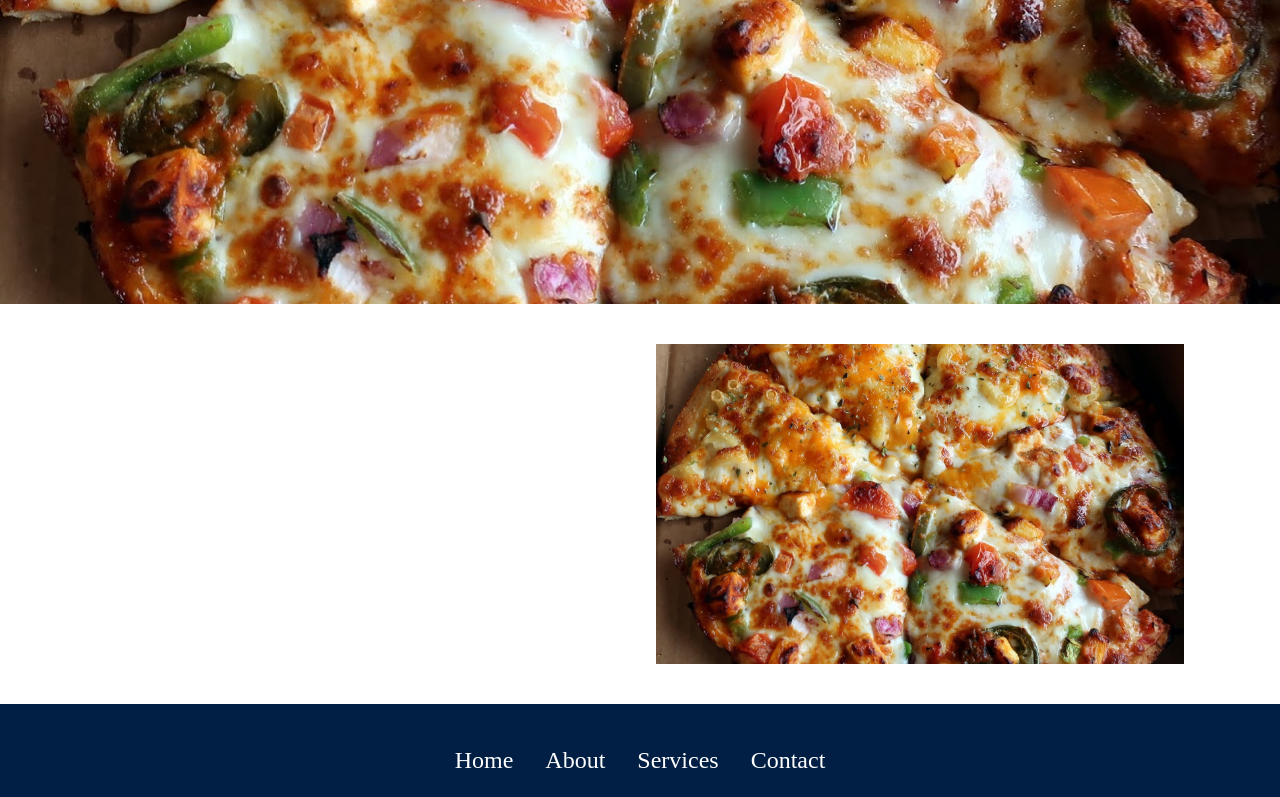
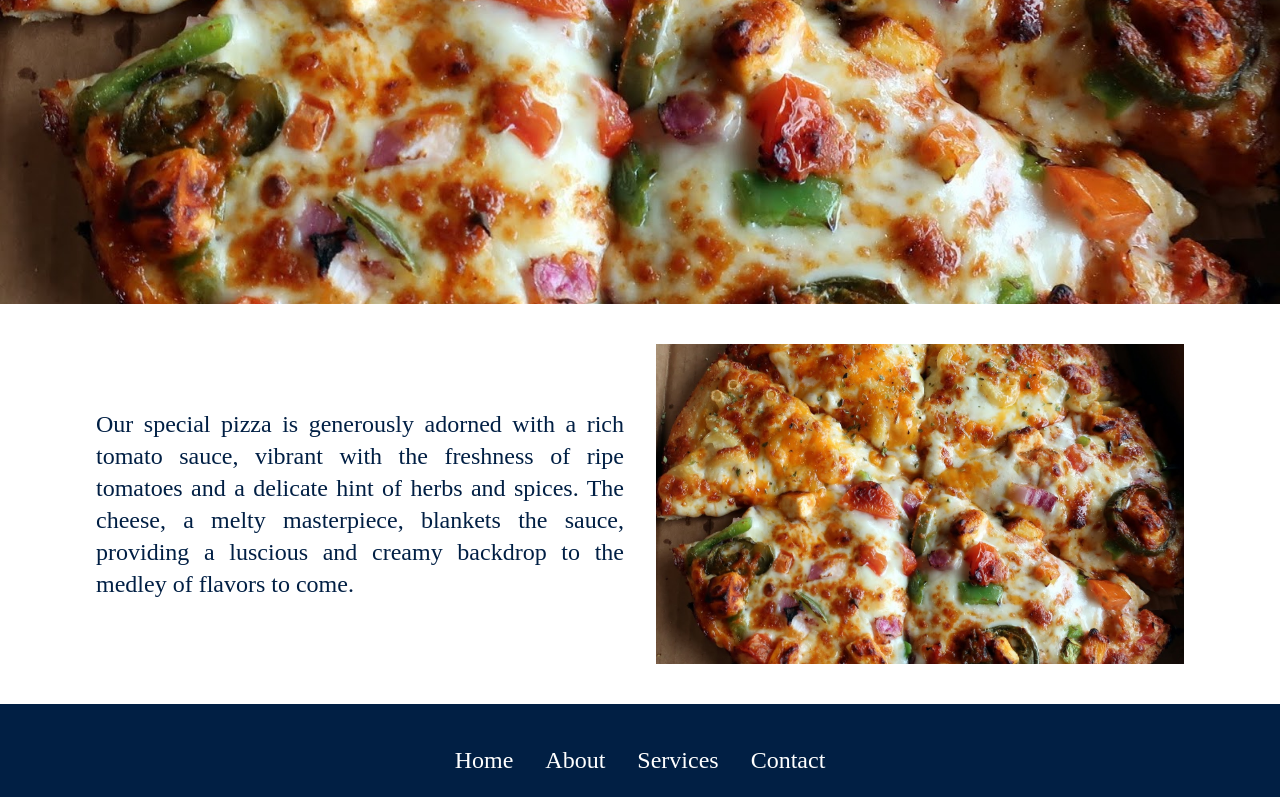
Before and after one commit to KAH-11/app_01, a Next.js app: page / in a window 1280 px wide. Shown: the part 412-1209 px from the top of the page. Built offline with nearby package versions, Linux system fonts and the light colour scheme.

Commit message:
editing styles

```diff
--- a/components/Two-Div.js
+++ b/components/Two-Div.js
@@ -8,7 +8,7 @@ const TwoDiv = (props) => {
             <div class="md:p-20 p-10 md:h-[40vh] h-auto flex flex-col md:flex-row items-center 2xl:container mx-auto">
 
                 <div class="md:w-1/2 p-4">
-                    <p class="text-2xl text-white text-[#011F44] text-justify">{text}</p>
+                    <p class="text-2xl text-[#011F44] text-justify">{text}</p>
                 </div>
 
                 <div class="md:w-1/2 p-4">
```
